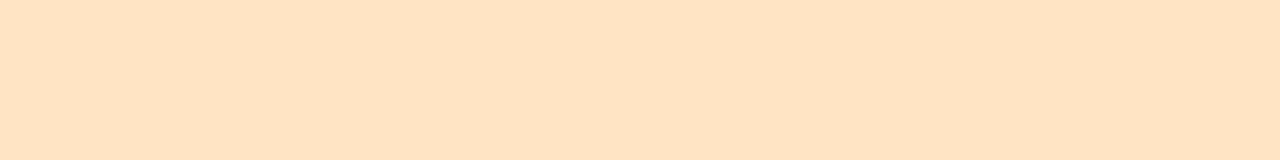
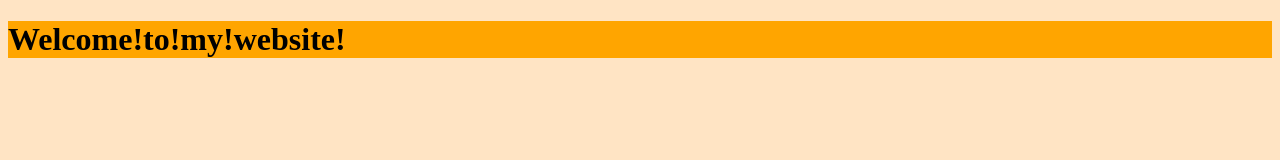
Before and after one commit to KIM-SOHYUN-HYUN/KIM-SOHYUN-HYUN.github.io, a plain HTML site: page index.html in a window 1280 px wide. Drawn offline with Linux system fonts and the light colour scheme.

Commit message:
added new styles. updated index

```diff
--- a/index.html
+++ b/index.html
@@ -6,7 +6,7 @@
     </head>
 
     <body>
-        <h1></h1>
+    <h1>Welcome!to!my!website!</h1>
     </body>
 
 </html>
--- a/style.css
+++ b/style.css
@@ -3,3 +3,6 @@ html
 
 body
 {background-color:brown;}
+
+h1
+{background-color: orange;}
```
